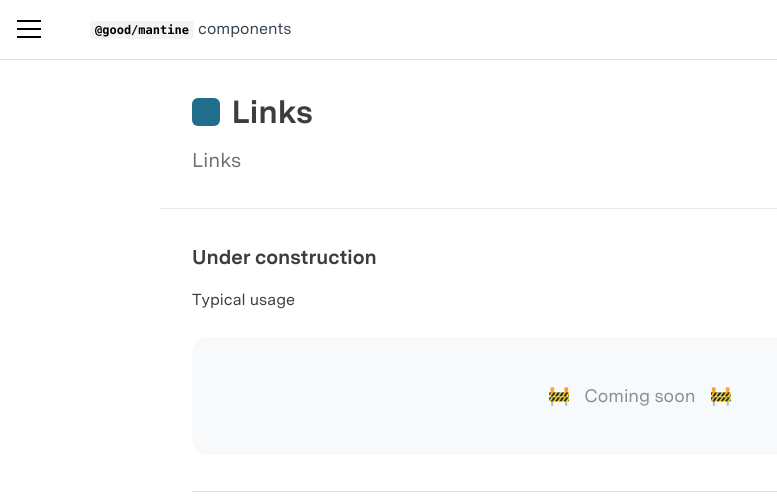
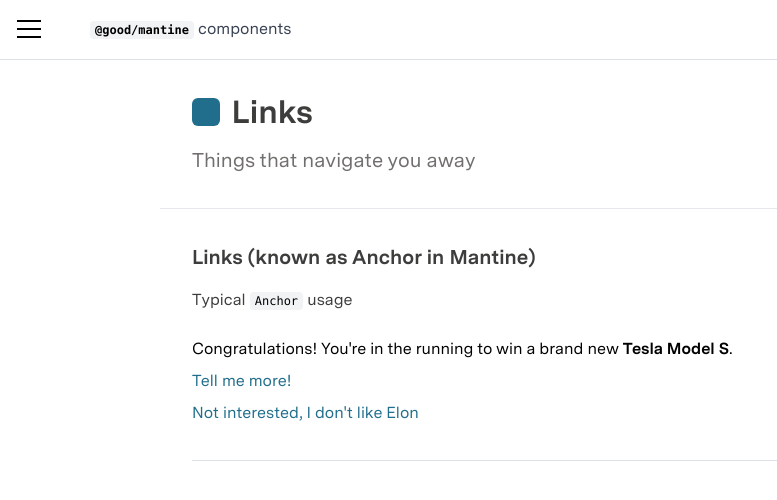
Before and after one commit to goodhuman-me/mantine-demo, a React (Vite) app: page /link in a window 1280 px wide. Shown: the top 500 px of the page, without its empty margins (0-777 px from the left). Built offline with nearby package versions, Linux system fonts and the light colour scheme; some icons are missing.

Commit message:
Added links/anchors page.

```diff
--- a/src/pages/individual/controls/CheckBoxPage.tsx
+++ b/src/pages/individual/controls/CheckBoxPage.tsx
@@ -11,9 +11,9 @@ export default function CheckBoxPage() {
         </Content.Text>
         <Content.Area>
           <Checkbox
-            label="By checking this, I agree to finish this bowl of chili without consuming any fluids later."
+            label="By checking this, I agree to finish this bowl of chili without consuming any fluids after."
             defaultChecked
-            description="I understand that this is a very bad idea."
+            description="Yes, I understand that this is a very bad idea."
           />
         </Content.Area>
         <Content.Area>
--- a/src/pages/individual/controls/LinkPage.tsx
+++ b/src/pages/individual/controls/LinkPage.tsx
@@ -1,19 +1,27 @@
-import { Title, Text, Code, Center } from "@mantine/core";
+import { Title, Text, Code, Center, Anchor, Stack, Button } from "@mantine/core";
 import DefaultLayout from "../../../layouts/DefaultLayout";
 import { Content } from "../../../components/Content";
 
 export default function LinkPage() {
   return (
-    <DefaultLayout title="Links" subtitle="Links">
+    <DefaultLayout title="Links" subtitle="Things that navigate you away">
       {/* <Content.Header>Header</Content.Header> */}
-      <Content.Section title="Under construction">
-        <Content.Text>Typical usage</Content.Text>
+      <Content.Section title="Links (known as Anchor in Mantine)">
+        <Content.Text>
+          Typical <Code>Anchor</Code> usage
+        </Content.Text>
         <Content.Area>
-          <Center bg="gray.0" p="3rem" style={{ borderRadius: "1rem" }}>
-            <Text fz="lg" c="gray.6">
-              🚧&nbsp;&nbsp;&nbsp;Coming soon&nbsp;&nbsp;&nbsp;🚧
+          <Stack gap="xs">
+            <Text>
+              Congratulations! You're in the running to win a brand new <b>Tesla Model S</b>.
             </Text>
-          </Center>
+            <Anchor variant="accent" href="https://www.nyan.cat/" target="_blank">
+              Tell me more!
+            </Anchor>
+            <Anchor variant="accent" href="https://yourethemannowdog.ytmnd.com/" target="_blank">
+              Not interested, I don't like Elon
+            </Anchor>
+          </Stack>
         </Content.Area>
       </Content.Section>
     </DefaultLayout>
--- a/src/pages/individual/navigation/TabsPage.tsx
+++ b/src/pages/individual/navigation/TabsPage.tsx
@@ -2,8 +2,6 @@ import { Title, Text, Code, Center, Tabs, Box, Stack } from "@mantine/core";
 import { CodeHighlight } from "@mantine/code-highlight";
 import DefaultLayout from "../../../layouts/DefaultLayout";
 import { Content } from "../../../components/Content";
-
-const arr: Item[] = [];
 
 export default function TabsPage() {
   return (
@@ -60,7 +58,7 @@ export default function TabsPage() {
 
                 <Tabs.Panel value="apples" className="border-r border-l border-b border-t-0 border-solid border-gray-200">
                   <Box p="lg">
-                    <CodeHighlight code="const items: Things[] = [];" bg="white" />
+                    <CodeHighlight code="const apples: Fruit[] = [];" bg="white" />
                   </Box>
                 </Tabs.Panel>
               </Tabs>
@@ -79,7 +77,7 @@ export default function TabsPage() {
 
                 <Tabs.Panel value="apples" className="border-r border-l border-b border-t-0 border-solid border-gray-200">
                   <Box p="lg">
-                    <CodeHighlight code="const items: Things[] = [];" bg="white" />
+                    <CodeHighlight code="const apples: Fruit[] = [];" bg="white" />
                   </Box>
                 </Tabs.Panel>
               </Tabs>
@@ -98,7 +96,7 @@ export default function TabsPage() {
 
                 <Tabs.Panel value="apples" className="border border-solid border-gray-200" mt="lg">
                   <Box p="lg">
-                    <CodeHighlight code="const items: Things[] = [];" bg="white" />
+                    <CodeHighlight code="const apples: Fruit[] = [];" bg="white" />
                   </Box>
                 </Tabs.Panel>
               </Tabs>
--- /dev/null
+++ b/src/themes/anchor/anchor-props.ts
@@ -0,0 +1,10 @@
+import { Anchor } from "@mantine/core";
+
+import classes from "./anchor.module.css";
+
+export const anchorProps = Anchor.extend({
+  classNames: classes,
+  defaultProps: {
+    variant: "accent",
+  },
+});
--- /dev/null
+++ b/src/themes/anchor/anchor.module.css
@@ -0,0 +1,5 @@
+.root {
+  &[data-variant="accent"] {
+    color: var(--brand-accent-main);
+  }
+}
--- /dev/null
+++ b/src/themes/breadcrumbs/breadcrumbs-props.ts
@@ -0,0 +1,3 @@
+import { Breadcrumbs } from "@mantine/core";
+
+export const breadcrumbsProps = Breadcrumbs.extend({});
--- /dev/null
+++ b/src/themes/tabs/tabs-props.ts
@@ -0,0 +1,3 @@
+import { Tabs } from "@mantine/core";
+
+export const tabsProps = Tabs.extend({});
--- a/src/themes/theme.ts
+++ b/src/themes/theme.ts
@@ -1,4 +1,4 @@
-import { Checkbox, Radio, Stepper, createTheme } from "@mantine/core";
+import { Anchor, Breadcrumbs, Tabs, createTheme } from "@mantine/core";
 
 import { variantColorResolver } from "./colors/variant-colors";
 
@@ -15,14 +15,17 @@ import { dateInputProps } from "./dateinput/dateinput-props";
 import { dateTimePickerProps } from "./datetime-picker/datetime-picker-props";
 import { multiselectProps } from "./multiselect/multiselect-props";
 import { notificationProps } from "./notification/notification-props";
-import { tagsInputProps } from "./tagsinput/tagsinputs-props";
+import { tagsInputProps } from "./tagsinput/tagsinput-props";
 
+import { checkboxProps } from "./checkbox/checkbox-props";
 import "./colors/colors.module.css";
+import { paginationProps } from "./pagination/pagination-props";
+import { radioProps } from "./radio/radio-props";
 import { segmentedControlProps } from "./segmented-control/segmented-control-props";
-import { checkboxProps } from "./checkbox/checkbox-props";
-import { radioProps } from "./radio/radio-props";
-import { paginationProps } from "./pagination/pagination-props";
 import { stepperProps } from "./stepper/stepper-props";
+import { tabsProps } from "./tabs/tabs-props";
+import { breadcrumbsProps } from "./breadcrumbs/breadcrumbs-props";
+import { anchorProps } from "./anchor/anchor-props";
 
 // TODO: Move fonts to a separate file
 const defaultFontFamily =
@@ -98,16 +101,21 @@ export const theme = createTheme({
     TagsInput: tagsInputProps,
 
     // controls
-    SegmentedControl: segmentedControlProps,
     Checkbox: checkboxProps,
     Radio: radioProps,
+    Anchor: anchorProps,
+
+    // navigation
+    Breadcrumbs: breadcrumbsProps,
+    SegmentedControl: segmentedControlProps,
     Pagination: paginationProps,
     Stepper: stepperProps,
+    Tabs: tabsProps,
 
     // date/time
+    Calendar: calendarProps,
     DateInput: dateInputProps,
     DateTimePicker: dateTimePickerProps,
-    Calendar: calendarProps,
 
     // notifications
     Notification: notificationProps,
```
Also changed, not shown: src/themes/tagsinput/tagsinput-props.ts (renamed from src/themes/tagsinput/tagsinputs-props.ts).
